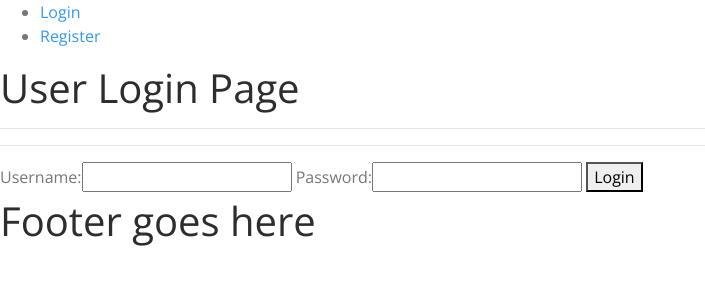
After one commit to jepainter/MilestoneProject4, a Django app: page /accounts/login/ in a window 1280 px wide. The commit adds this page. Shown: the top 300 px of the page, without its empty margins (0-705 px from the left). Run offline with Django 3.2, Linux system fonts and the light colour scheme; some libraries are stand-ins or nearby versions.

Commit message:
added login functionality to app

```diff
--- /dev/null
+++ b/accounts/forms.py
@@ -0,0 +1,8 @@
+from django import forms
+
+class UserLoginForm(forms.Form):
+    """
+    Form for user to input info to log in
+    """
+    username = forms.CharField()
+    password = forms.CharField(widget=forms.PasswordInput)
--- /dev/null
+++ b/accounts/templates/login.html
@@ -0,0 +1,13 @@
+{% extends "base.html" %}
+{% block page_title %}AH: Login{% endblock %}
+{% block page_heading %}User Login Page{% endblock %}
+
+{% block content %}
+
+<form method="POST">
+    {% csrf_token %}
+    {{ login_form }}
+    <button type="submit">Login</button>
+</form>
+
+{% endblock %}
--- a/accounts/views.py
+++ b/accounts/views.py
@@ -1,5 +1,7 @@
 from django.shortcuts import render, redirect, reverse
 from django.contrib import auth, messages
+from django.contrib.auth.decorators import login_required
+from accounts.forms import UserLoginForm
 
 def index(request):
     """
@@ -8,10 +10,38 @@ def index(request):
     return render(request, "index.html")
 
 
+@login_required
 def logout(request):
     """
-    Log out of the user and redirect to index page
+    Return index page after user logged out, provide message on success
     """
     auth.logout(request)
     messages.success(request, "You have been logged out.")
     return redirect(reverse("index"))
+
+
+def login(request):
+    """
+    Return login page, provide message on success
+    """
+    if request.user.is_authenticated:
+        return redirect(reverse("index"))
+
+    if request.method =="POST":
+        login_form = UserLoginForm(request.POST)
+
+        if login_form.is_valid():
+            user = auth.authenticate(username=request.POST["username"],
+                                     password=request.POST["password"])
+
+            if user:
+                auth.login(user=user, request=request)
+                messages.success(request, "You have been logged in.")
+                return redirect(reverse("index"))
+            else:
+                login_form.add_error(None, "The username or password is incorrect.")
+
+    else:
+        login_form = UserLoginForm()
+
+    return render(request, "login.html", {"login_form": login_form})
--- a/artifacthunters/settings.py
+++ b/artifacthunters/settings.py
@@ -56,7 +56,7 @@ ROOT_URLCONF = 'artifacthunters.urls'
 TEMPLATES = [
     {
         'BACKEND': 'django.template.backends.django.DjangoTemplates',
-        'DIRS': [],
+        'DIRS': [os.path.join(BASE_DIR, "templates")],
         'APP_DIRS': True,
         'OPTIONS': {
             'context_processors': [
--- a/artifacthunters/urls.py
+++ b/artifacthunters/urls.py
@@ -15,11 +15,12 @@ Including another URLconf
 """
 from django.conf.urls import url, include
 from django.contrib import admin
-from accounts.views import index, logout
+from accounts.views import index, logout, login
 
 #URL's for rendering views
 urlpatterns = [
     url(r'^admin/', admin.site.urls),
     url(r'^$', index, name="index"),
-    url(r'^accounts/logout/$', logout, name="logout")
+    url(r'^accounts/logout/$', logout, name="logout"),
+    url(r'^accounts/login/$', login, name="login"),
 ]
--- /dev/null
+++ b/templates/base.html
@@ -0,0 +1,44 @@
+{% load staticfiles %}
+<!DOCTYPE html>
+<html lang="en">
+<head>
+    <meta charset="UTF-8">
+    <meta name="viewport" content="width=device-width, initial-scale=1.0">
+    <meta http-equiv="X-UA-Compatible" content="ie=edge">
+
+    <!-- Style sheets -->
+    <link rel="stylesheet" href="https://cdnjs.cloudflare.com/ajax/libs/bootswatch/4.3.1/spacelab/bootstrap.min.css" integrity="sha256-iQE5ZOW7wyI/QCpgBU4gGoBHmb+8srKJjr3e8K0nBx8=" crossorigin="anonymous" />
+    <link rel="stylesheet" href="{ static 'css/style.css' }" type="text/css" />
+
+    <title>{% block page_title %}{% endblock %}</title>
+</head>
+<body>
+    <!-- Navigation section -->
+    <nav>
+        <ul>
+            {% if user.is_authenticated %}
+                <li><a href="#">Profile</a></li>
+                <li><a href="{% url 'logout' %}">Logout</a></li>
+            {% else %}
+                <li><a href="{% url 'login' %}">Login</a></li>
+                <li><a href="#">Register</a></li>
+            {% endif %}
+        </ul>
+    </nav>
+    <!-- Content section -->
+    <h1>{% block page_heading %}{% endblock %}</h1>
+    <hr>
+        {% if messages %}
+        <div>
+            {% for message in messages %}
+                {{ message }}
+            {% endfor %}
+        </div>
+        {% endif %}
+    <hr>
+    {% block content %}
+    {% endblock %}
+    <!-- Footer section -->
+    <h1>Footer goes here</h1>
+</body>
+</html>
```
Also changed, not shown: accounts/templates/index.html (+7 -28 lines).
